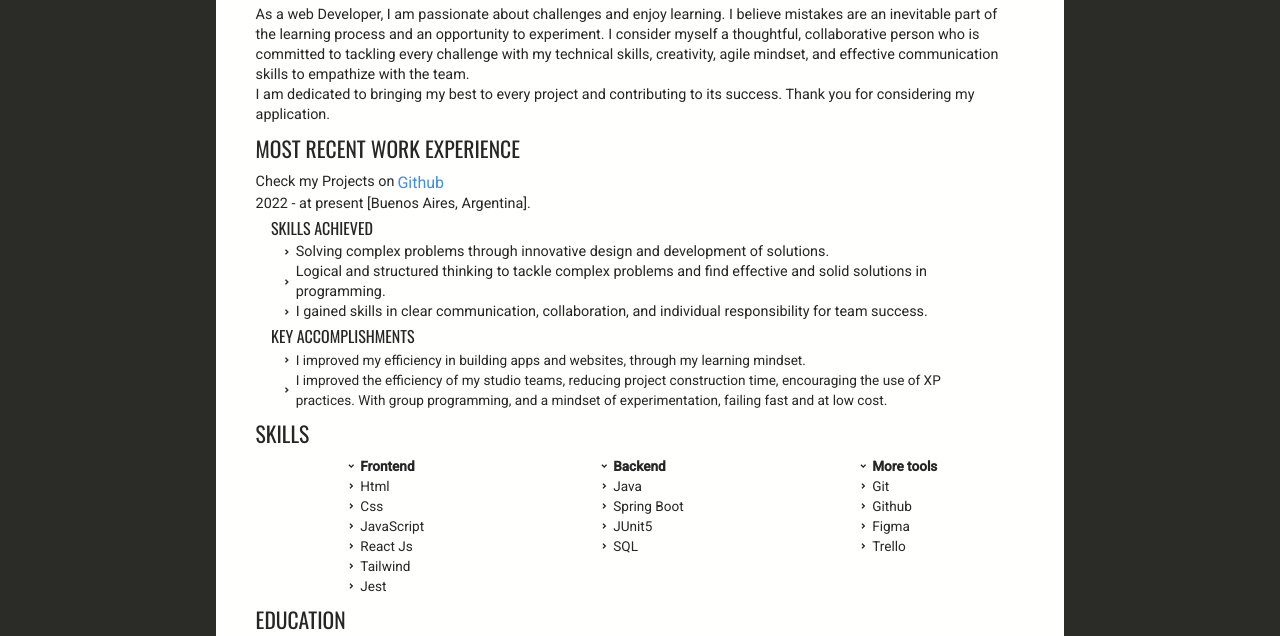
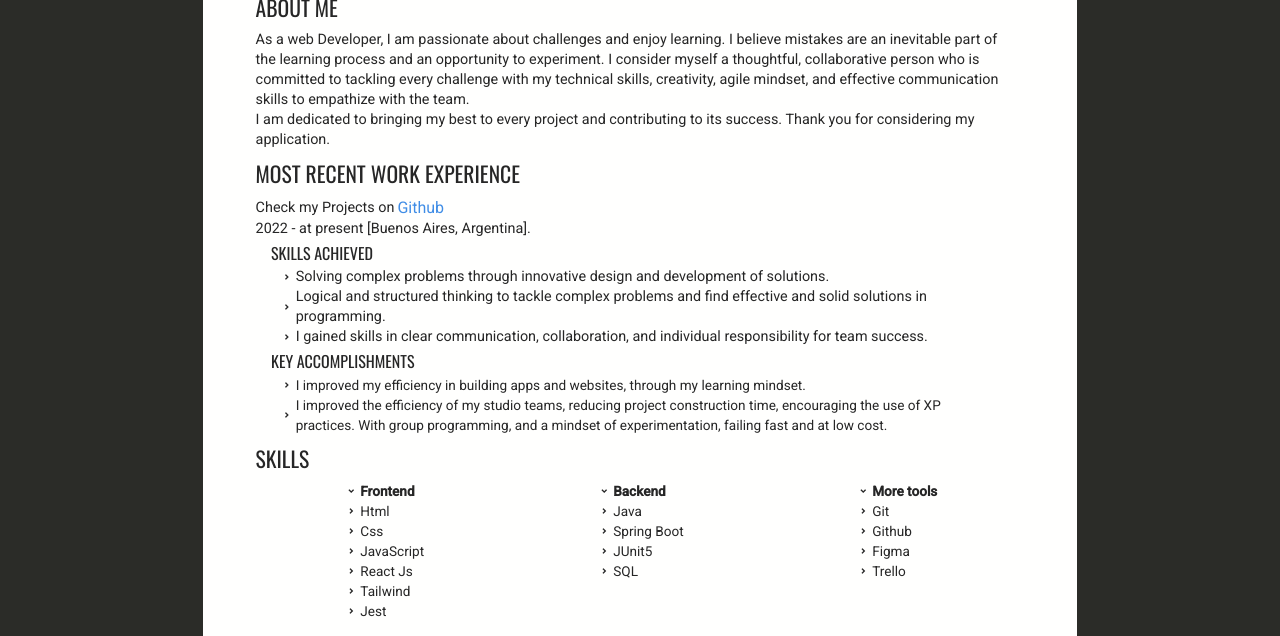
Before and after one commit to ezestom/Resume, a plain HTML site: page index2.html in a window 1280 px wide. Shown: the part 185-821 px from the top of the page. Drawn offline with nearby package versions, Linux system fonts and the light colour scheme.

Commit message:
fix padding

```diff
--- a/css/style.css
+++ b/css/style.css
@@ -77,8 +77,8 @@ html {
 	background-color: #2b2c28;
 }
 body{
-	margin: 2%;
-	padding: 3% ;
+	margin: 3%;
+	padding: 4% ;
 	font-family: "Roboto", sans-serif;
 	max-width: 100vw;
 	background-color: #fffffe;
```
